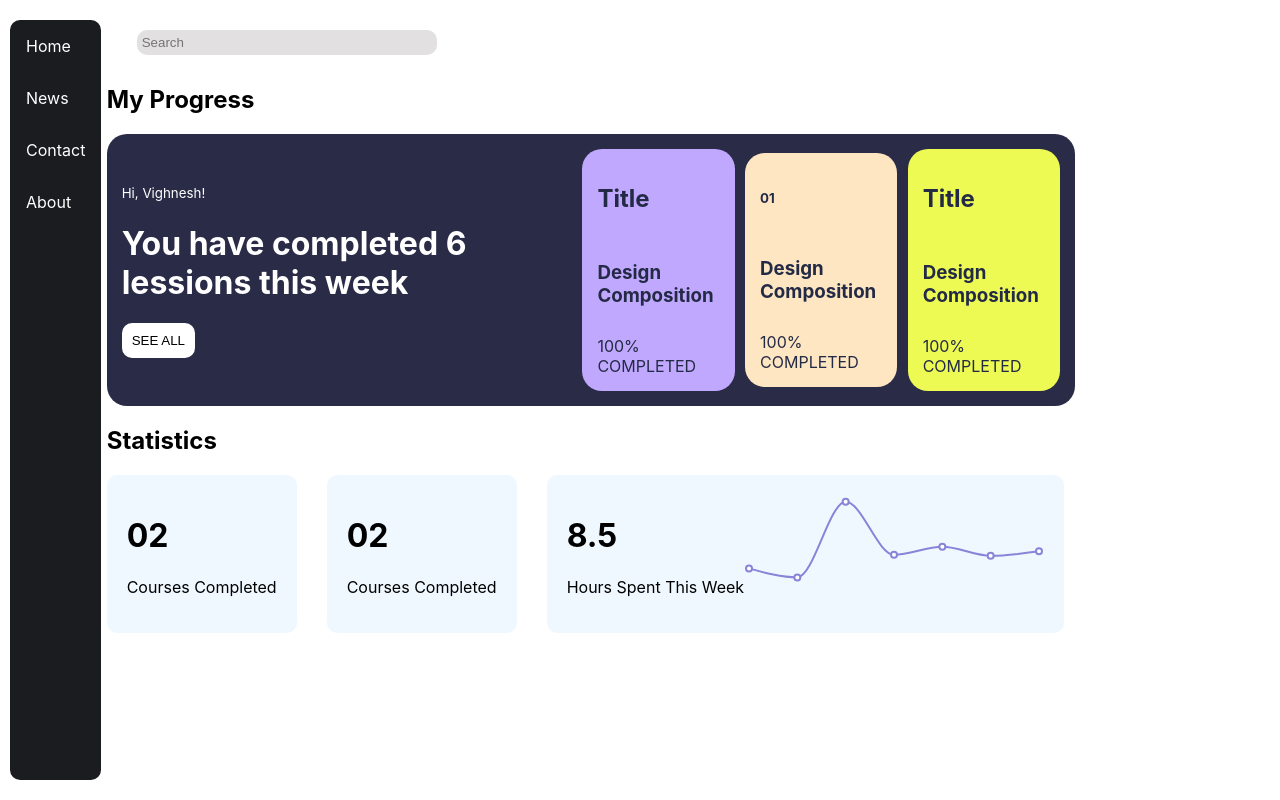
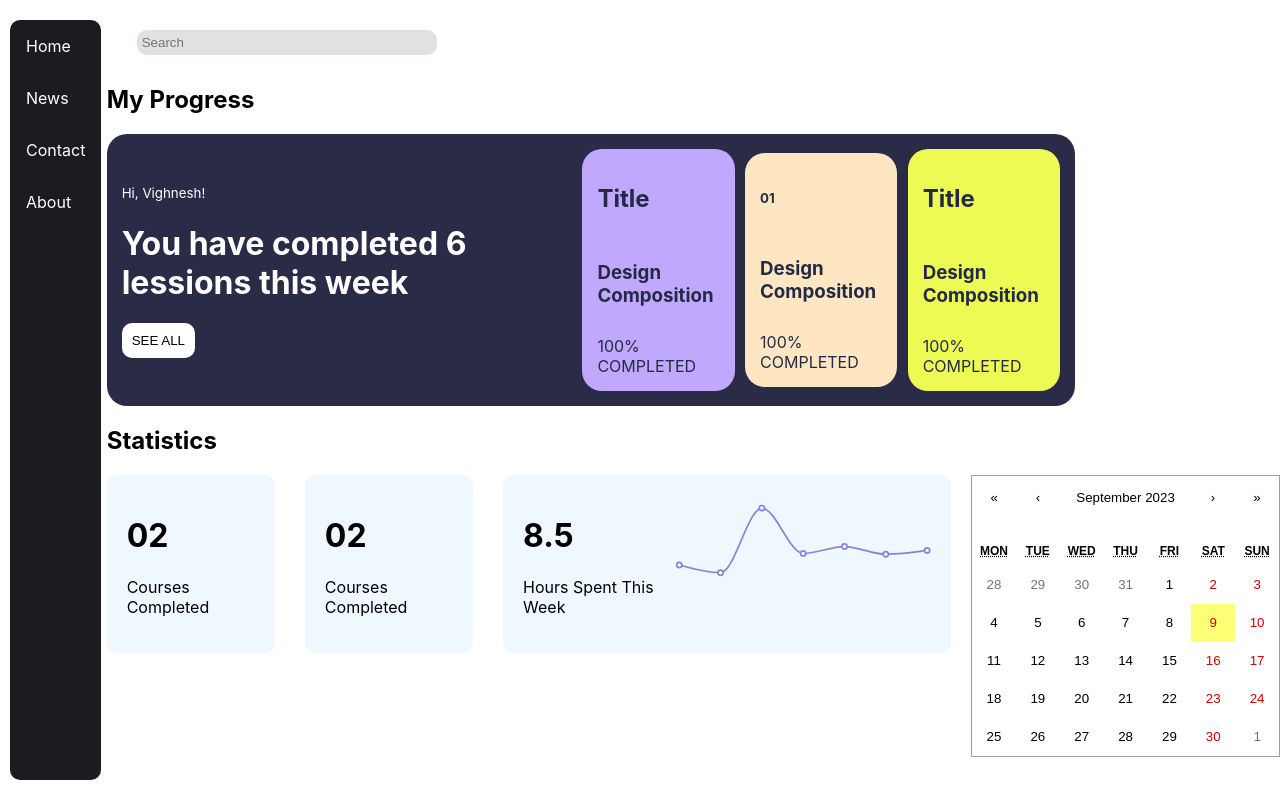
Before and after one commit to vighneshadelkar/SIH-HACKATHON-MERN, a React (Create React App) app in the folder client/: page /profile in a window 1280 px wide. Shown: the top 800 px of the page. Built offline with nearby package versions, Linux system fonts and the light colour scheme.

Commit message:
added calender component

```diff
--- a/client/package.json
+++ b/client/package.json
@@ -9,6 +9,7 @@
     "aos": "^2.3.4",
     "react": "^18.2.0",
     "react-bootstrap": "^2.8.0",
+    "react-calendar": "^4.6.0",
     "react-dom": "^18.2.0",
     "react-router-dom": "^6.15.0",
     "react-scripts": "5.0.1",
--- a/client/src/components/Stats/Stats.css
+++ b/client/src/components/Stats/Stats.css
@@ -2,6 +2,7 @@
     background-color: aliceblue;
     padding: 20px;
     border-radius: 10px;
+    height: fit-content;
 }
 
 .statsContainer{
@@ -12,3 +13,8 @@
 #stcd3{
     display: flex;
 }
+
+.stats{
+    display: flex;
+    gap: 20px;
+}
--- a/client/src/components/Stats/Stats.jsx
+++ b/client/src/components/Stats/Stats.jsx
@@ -1,6 +1,7 @@
 import React from "react";
 import "./Stats.css";
 import StatsChart from "../Chart/StatsChart";
+import Calendar from "react-calendar";
 
 export default function Stats() {
   return (
@@ -22,6 +23,7 @@
           <StatsChart />
         </div>
       </div>
+      <Calendar />
     </div>
   );
 }
--- a/client/src/index.js
+++ b/client/src/index.js
@@ -3,6 +3,7 @@
 import './index.css';
 import App from './App';
 import "aos/dist/aos.css";
+import 'react-calendar/dist/Calendar.css';
 
 
 const root = ReactDOM.createRoot(document.getElementById('root'));
```
Also changed, not shown: client/src/components/Chart/Calender.jsx (added, +21 -0 lines), 1 other file (tests, documents, lock files or other folders).
